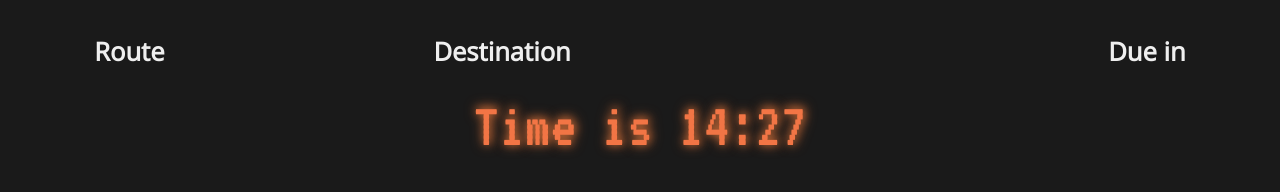
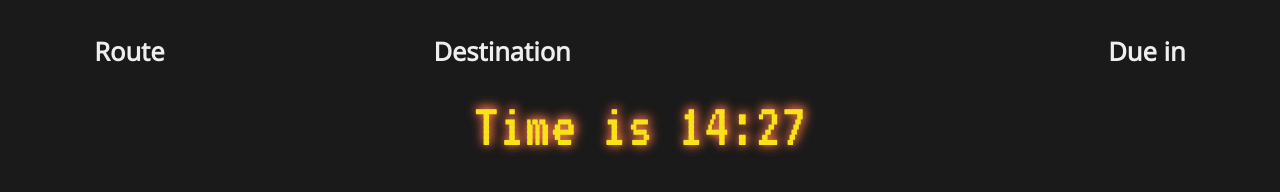
Before and after one commit to alxwrd/bus-stop, a plain HTML site: page index.html in a window 1280 px wide. Drawn offline with nearby package versions, Linux system fonts and the light colour scheme; no server answers.

Commit message:
update colour
the boards are a more yellow orange

```diff
--- a/style.css
+++ b/style.css
@@ -5,8 +5,8 @@
 body {
   font-family: 'VT323', monospace;
   font-size: 3vw;
-  color: #F27545;
-  text-shadow: 1px -1px 1vw #ba6334, 1px -1px 1vh #ba6334;
+  color: #F8E219;
+  text-shadow: 1px -1px 1vw #F27545, 1px -1px 1vh #F27545;
   background-color: #1A1A1A;
   padding-top: 2vmax;
   padding-left: 2vmax;
```
